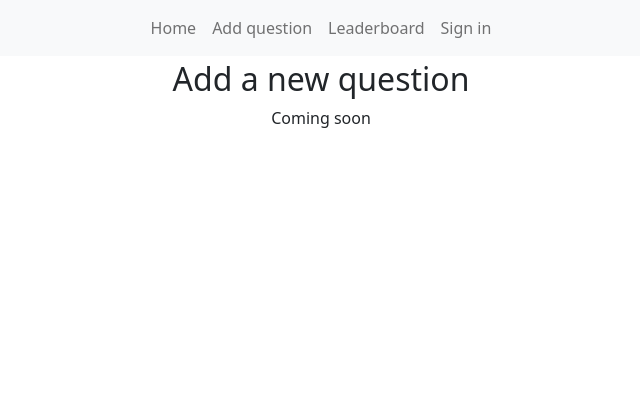
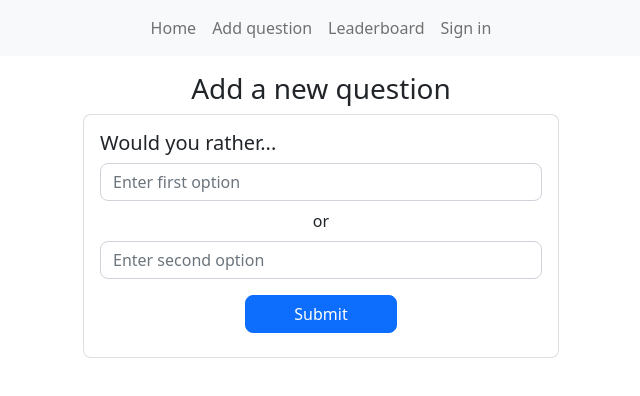
Before and after one commit to elvinasv/rtk-would-you-rather-app, a React (Create React App) app: page /add in a window 1280 px wide. Shown: the top 396 px of the page, without its empty margins (319-959 px from the left). Built offline with nearby package versions, Linux system fonts and the light colour scheme.

Commit message:
feat: Add new question form

```diff
--- a/jsconfig.json
+++ b/jsconfig.json
@@ -1,7 +1,7 @@
 {
   "compilerOptions": {
-    "baseUrl": "src"
+    "baseUrl": "./src"
   },
-  "include": ["src"],
+  "include": ["./src"],
   "exclude": ["node_modules"]
 }
--- a/src/features/authorization/login.js
+++ b/src/features/authorization/login.js
@@ -22,7 +22,7 @@ export default function LoginPage() {
           />
         </div>
         <div className="text-center">
-          <button type="button" className="btn btn-primary px-4">
+          <button type="button" className="btn btn-primary px-5">
             Submit
           </button>
         </div>
--- a/src/features/navigation/navigation.js
+++ b/src/features/navigation/navigation.js
@@ -4,7 +4,7 @@ import { Link } from 'react-router-dom';
 // Navbar collapse on md screens controlled by the Bootstrap v5
 function Navigation() {
   return (
-    <nav className="navbar navbar-expand-md navbar-light bg-light mb-1">
+    <nav className="navbar navbar-expand-md navbar-light bg-light mb-3">
       <div className="container-md">
         <button
           className="navbar-toggler collapsed"
--- a/src/features/questions/add-question-form.js
+++ b/src/features/questions/add-question-form.js
@@ -1,10 +1,34 @@
 import React from 'react';
 
+// TODO next
 export default function AddQuestionForm() {
   return (
-    <div className="container">
-      <h2 className="text-center">Add a new question</h2>
-      <p className="text-center">Coming soon</p>
+    <div className="container mw-500">
+      <h3 className="text-center">Add a new question</h3>
+      <div className="card">
+        <div className="card-body d-flex flex-column">
+          <h5 className="card-title mb-2">Would you rather...</h5>
+          <input
+            type="text"
+            className="form-control mb-2"
+            id="poll-option-one"
+            placeholder="Enter first option"
+          />
+          <p className="text-center mb-2">or</p>
+          <input
+            type="text"
+            className="form-control mb-2"
+            id="poll-option-two"
+            placeholder="Enter second option"
+          />
+          <button
+            type="button"
+            className="btn btn-primary my-2 px-5 align-self-center"
+          >
+            Submit
+          </button>
+        </div>
+      </div>
     </div>
   );
 }
--- a/src/features/questions/avatar.js
+++ b/src/features/questions/avatar.js
@@ -2,7 +2,7 @@ import React from 'react';
 import PropTypes from 'prop-types';
 import classNames from 'classnames';
 
-import AvatarImg from 'assets/avatar_bw.svg';
+import AvatarImg from 'assets/avatar_3.svg';
 
 export default function Avatar({
   src = AvatarImg,
--- a/src/features/questions/question-item.js
+++ b/src/features/questions/question-item.js
@@ -5,7 +5,7 @@ import Avatar from 'features/questions/avatar';
 export default function QuestionItem() {
   return (
     <div className="card mb-3 border">
-      <div className="card-header text-start">Asked by Sarah Edo</div>
+      <div className="card-header text-start">Sarah Edo asks:</div>
       <div className="row g-0">
         <div className="col-4 d-flex flex-column align-items-center p-3">
           <Avatar className="rounded-circle" />
@@ -14,7 +14,7 @@ export default function QuestionItem() {
           <h5>Would you rather...</h5>
           <p className="card-text">...be a front-end developer or...</p>
           <a href="/" className="btn btn-primary w-100">
-            Answer
+            Answer poll
           </a>
         </div>
       </div>
```
